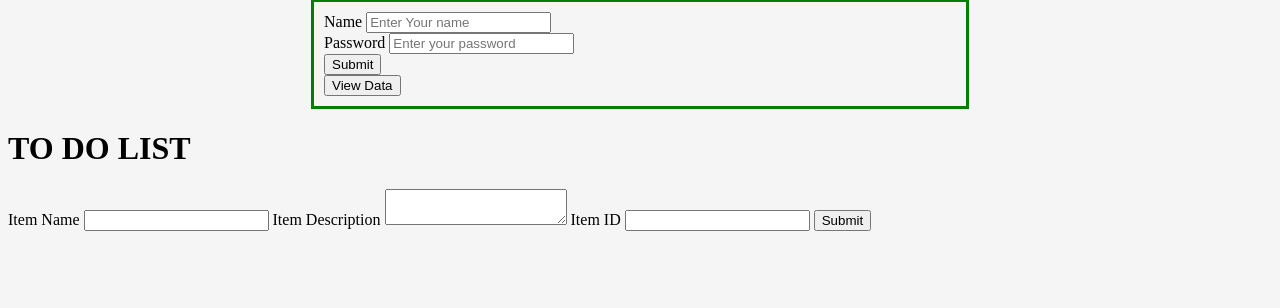
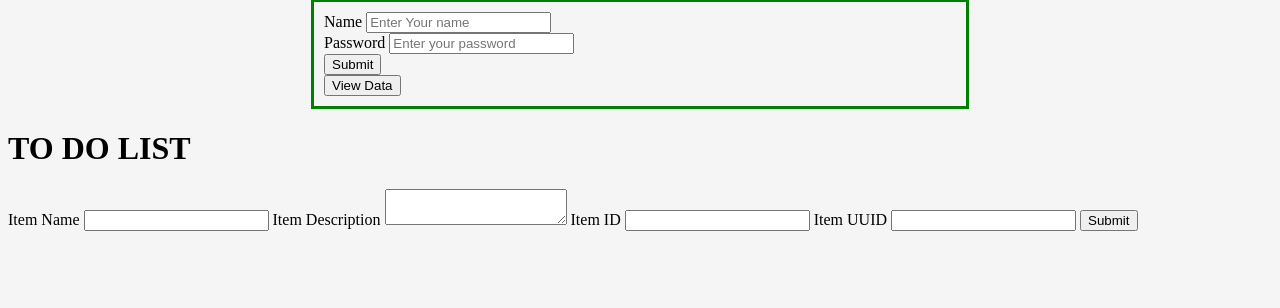
Before and after one commit to PrasannaChitagi/Git-assessment, a Flask app: page / in a window 1280 px wide. Shown: the part 223-531 px from the top of the page. Run offline with Flask 3, Linux system fonts and the light colour scheme.

Commit message:
add item UUID field

```diff
--- a/flask_tutorial/frontend/templates/index.html
+++ b/flask_tutorial/frontend/templates/index.html
@@ -38,6 +38,9 @@
                 <label>Item ID</label>
                 <input type="text" name="itemId">
 
+                <label>Item UUID</label>
+                <input type="text" name="itemUuid">
+
                 <button type="submit">Submit</button>
             </form>
         </div>
```
